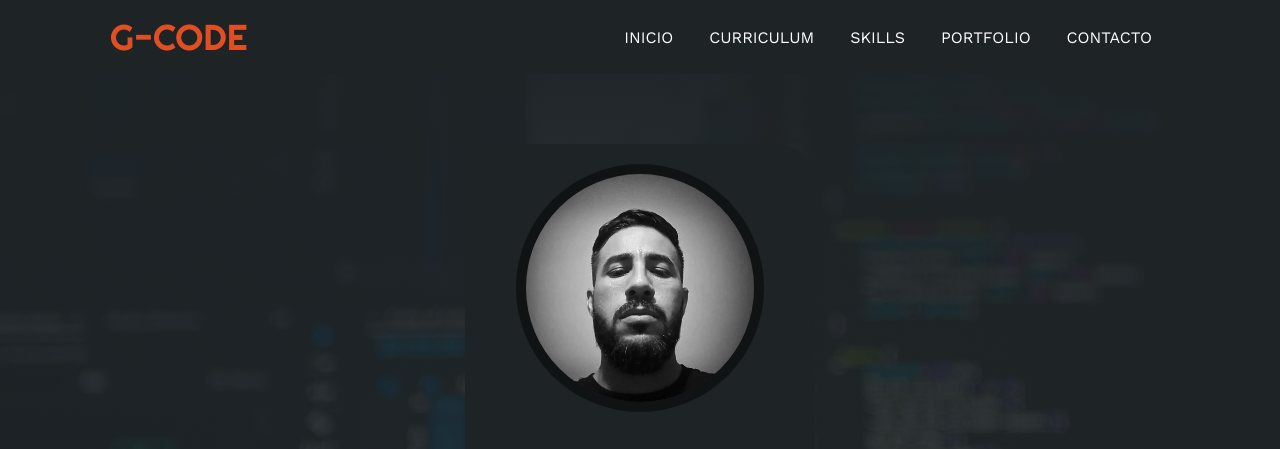
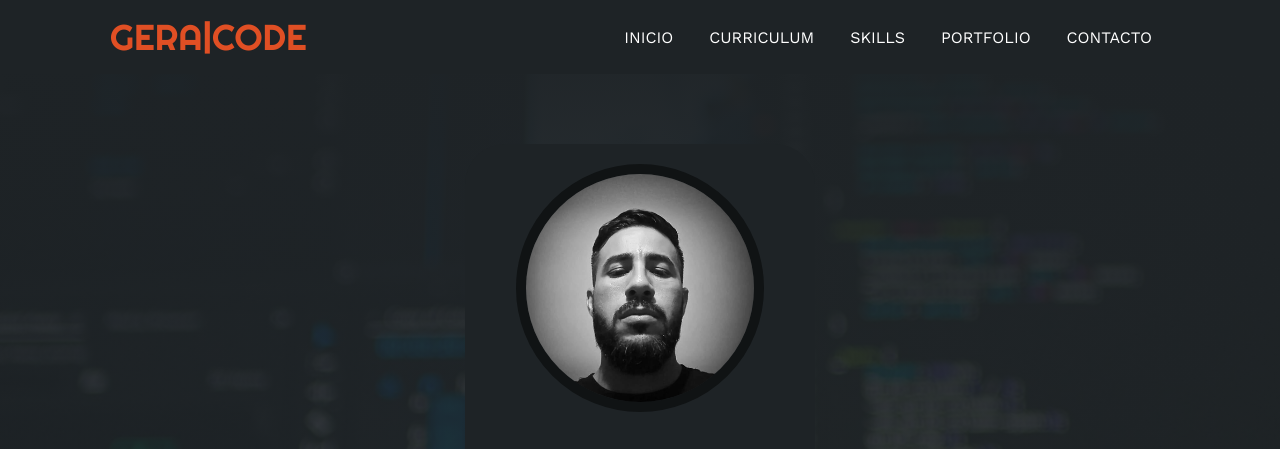
Before and after one commit to GeraCodeCas/portafolio, a plain HTML site: page index.html in a window 1280 px wide. Shown: the top 449 px of the page. Drawn offline with nearby package versions, Linux system fonts and the light colour scheme.

Commit message:
Add files via upload

```diff
--- a/index.html
+++ b/index.html
@@ -14,7 +14,7 @@
     <div class="contenedor-header">
         <header>
             <div class="logo">
-                <a href="#">G-CODE</a>
+                <a href="#">GERA|CODE</a>
             </div>
             <nav id="nav">
                 <ul>
```
